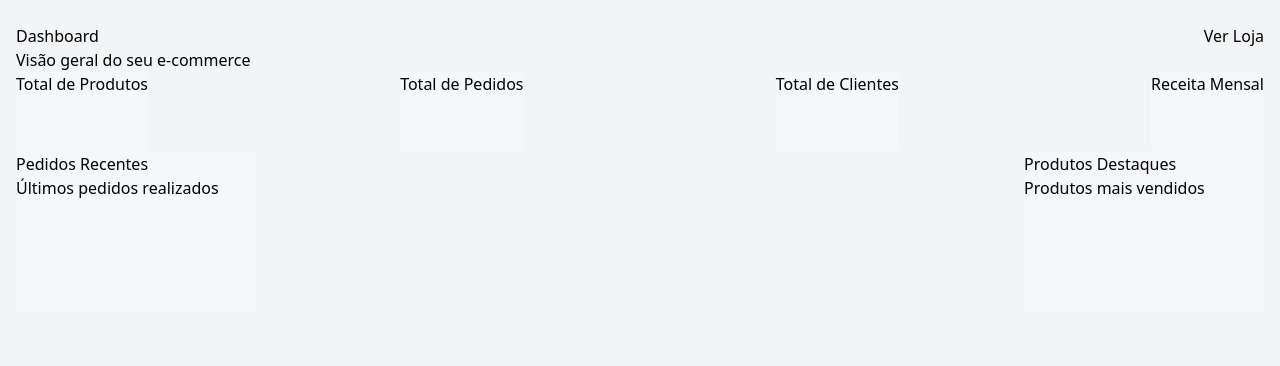
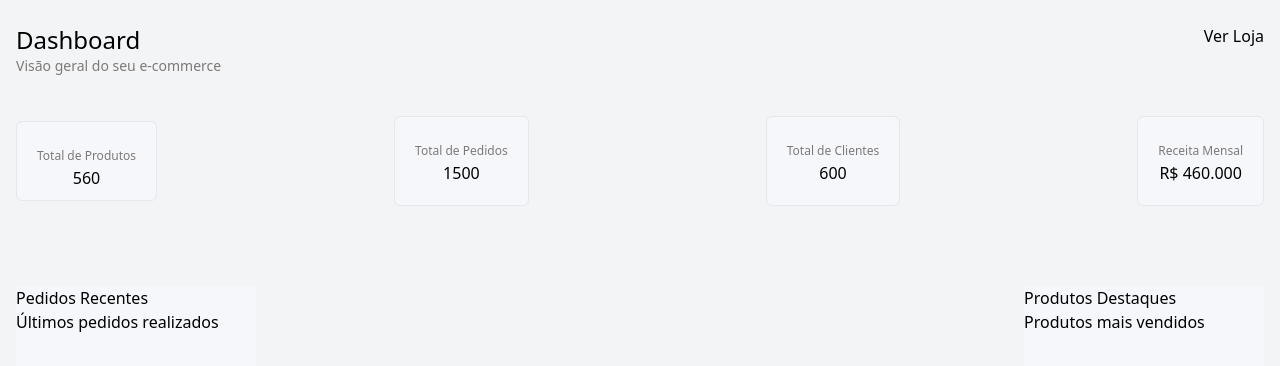
Before and after one commit to joanasouzaa/ecommerce-dunderstore-frontend, a Vue app: page /admin/dashboard in a window 1280 px wide. Shown: the top 366 px of the page. Built offline with nearby package versions, Linux system fonts and the light colour scheme.

Commit message:
alterações na page de dashbord e produtos admin

```diff
--- a/src/router/index.js
+++ b/src/router/index.js
@@ -2,6 +2,7 @@ import {createRouter, createWebHistory} from 'vue-router';
 
 import LoginAdminView from "../views/admin/LoginAdminView.vue";
 import DashboardAdminView from '../views/admin/DashboardAdminView.vue';
+import ProdutctsAdminView from '../views/admin/ProdutctsAdminView.vue';
 
 const router = createRouter({
     history: createWebHistory(import.meta.env.BASE_URL),
@@ -15,6 +16,12 @@ const router = createRouter({
             path: "/admin/dashboard",
             name: "dashboard",
             component: DashboardAdminView
+        },
+        {
+            path: "/admin/produtos",
+            name: "produtos",
+            component: ProdutctsAdminView
+
         }
     ]
 });
--- a/src/views/admin/DashboardAdminView.vue
+++ b/src/views/admin/DashboardAdminView.vue
@@ -2,32 +2,41 @@
     <div>
         <div class="title flex justify-between">
             <div>
-                <h1>Dashboard</h1>
-                <p>Visão geral do seu e-commerce</p>
+                <h1 class="text-2xl">Dashboard</h1>
+                <p class="text-[#7E7979] text-sm">Visão geral do seu e-commerce</p>
             </div>
 
-
             <div>
+                <!-- adicionar o componente de botão -->
                 <button>Ver Loja</button>
             </div>
         </div>
-        <div class="card-content flex justify-between">
-            <div class="card-1 bg-[#F5F7FB] rounded-md h-20 w-50">
-                <p>Total de Produtos</p>
+        <div class="card-content flex justify-between rounded-md mt-10 items-center">
+            <div class="card-1 bg-[#F5F7FB] rounded-md h-20 w-50 text-center p-5 border">
+                <span class="text-xs text-[#7E7979] font-light">Total de Produtos</span>
+                <!-- puxar dados reais da loja -->
+                <p>560</p>
+            </div>
 
+            <div class="card-2 bg-[#F5F7FB] roudend-md text-center rounded-md p-5 border">
+                <span class="text-xs text-[#7E7979] font-light">Total de Pedidos</span>
+                <!-- puxar dados reais da loja -->
+                <p>1500</p>
             </div>
-            <div class="card-2 bg-[#F5F7FB] roudend-md">
-                <p>Total de Pedidos</p>
+
+            <div class="card-3 bg-[#F5F7FB] text-center rounded-md p-5 border-solid border">
+                <span class="text-xs text-[#7E7979] font-light">Total de Clientes</span>
+                <!-- puxar dados reais da loja -->
+                <p>600</p>
             </div>
-            <div class="card-3 bg-[#F5F7FB] rounded-md">
-                <p>Total de Clientes</p>
-            </div>
-            <div class="card-4 bg-[#F5F7FB] rounded-md">
-                <p>Receita Mensal</p>
+            <div class="card-4 bg-[#F5F7FB] rounded-md text-center rounded-md p-5 border">
+                <span class="text-xs text-[#7E7979] font-light">Receita Mensal</span>
+                <!-- puxar dados reais da loja -->
+                <p>R$ 460.000</p>
             </div>
         </div>
 
-        <div class="card-content-main flex justify-between">
+        <div class="card-content-main flex justify-between mt-20">
             <div class="card-orders bg-[#F5F7FB] h-40 w-60">
                 <p>Pedidos Recentes</p>
                 <span>Últimos pedidos realizados</span>
--- a/src/views/admin/ProdutctsAdminView.vue
+++ b/src/views/admin/ProdutctsAdminView.vue
@@ -0,0 +1,57 @@
+<template>
+    <div>
+        <div class="title flex justify-between">
+            <div>
+                <h1>Produtos</h1>
+                <p>Gerencie seu catálogo de produtos</p>
+            </div>
+
+            <div>
+                <button>Ver Loja</button>
+                <button>+ Novo Produto</button>
+            </div>
+        </div>
+
+        <div class="filter-search">
+            <div class="flex justify-between">
+                <div>
+                    <!-- icon search here -->
+                    <span>Buscar produto</span>
+                </div>
+                <div class="space-x-2">
+                    <select name="" id="">
+                        <option value="teste">teste</option>
+                    </select>
+
+                    <select name="" id="">
+                        <option value="teste">teste</option>
+                        <option value="teste">teste</option>
+                    </select>
+                </div>
+            </div>
+        </div>
+
+        <div class="card-product-list bg-[#F5F7FB]">
+            <div>
+                <h1>Produtos (x)</h1>
+                <div>
+                    <table class="table-auto w-full text-left">
+                            <thead>
+                                <tr class="flex justify-between space-x-8">
+                                    <th class="color-[#7E7979] font-thin">Produto</th>
+                                    <th class="color-[#7E7979] font-thin">Categoria</th>
+                                    <th class="color-[#7E7979] font-thin">Preço</th>
+                                    <th class="color-[#7E7979] font-thin">Estoque</th>
+                                    <th class="color-[#7E7979] font-thin">Status</th>
+                                    <th class="color-[#7E7979] font-thin">Ações</th>
+                                </tr>
+                            </thead>
+                            <tbody class="divide-y divide-gray-200 bg-white">
+
+                            </tbody>
+                    </table>
+                </div>
+            </div>
+        </div>
+    </div>
+</template>
```
Also changed, not shown: src/components/NewProductButton.vue (added).
